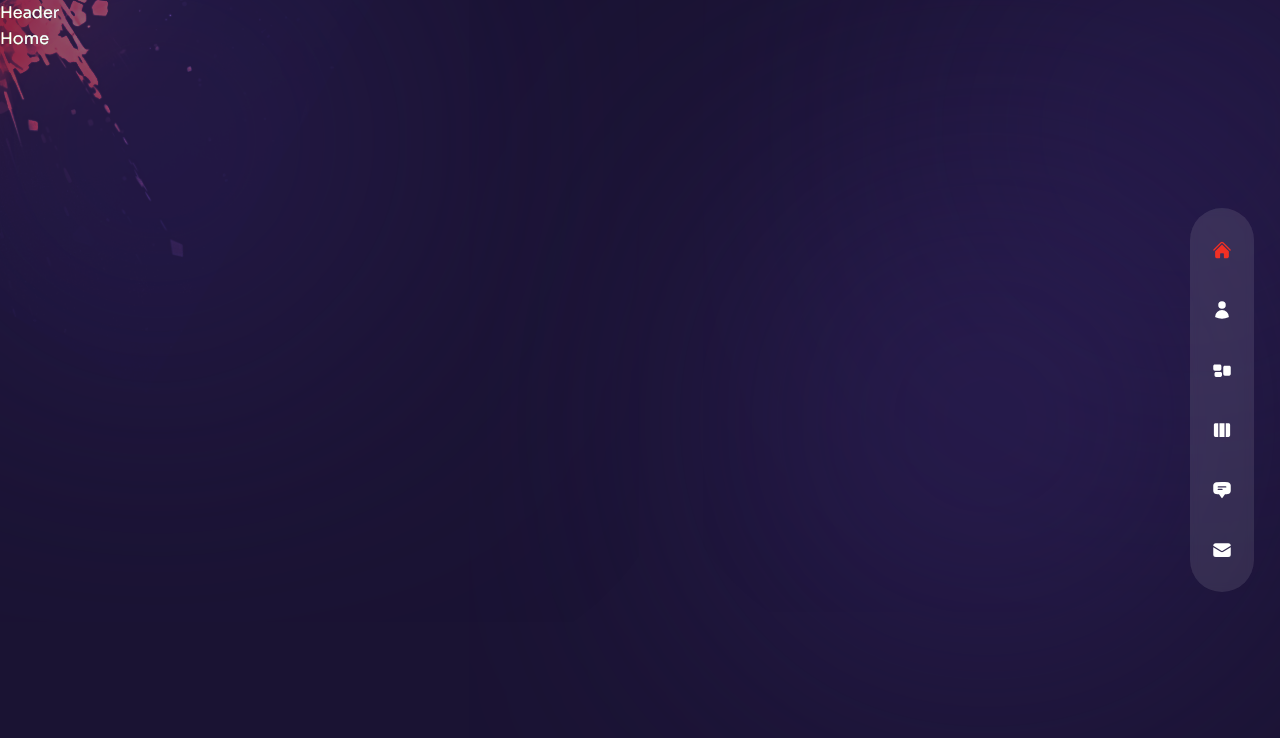
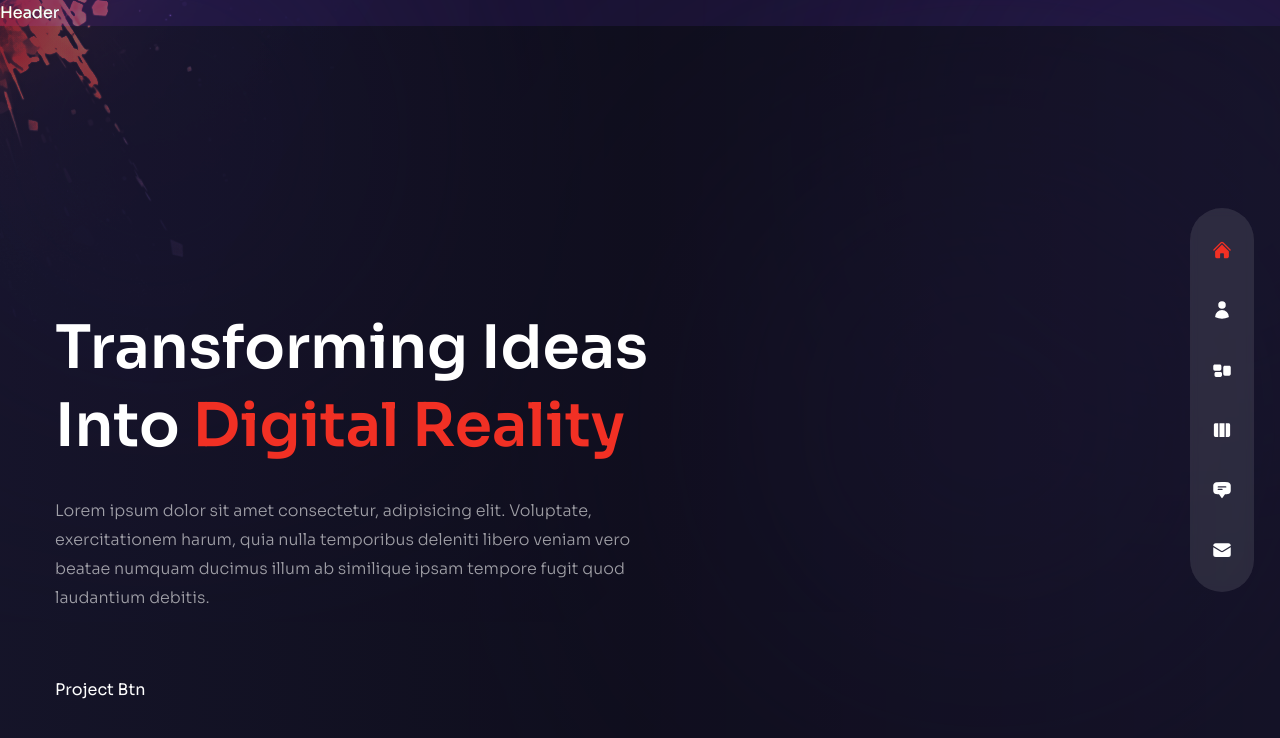
Before and after one commit to farjad6/farjad6.github.io, a Next.js app: page / in a window 1280 px wide. Shown: the top 738 px of the page. Built offline with nearby package versions, Linux system fonts and the light colour scheme.

Commit message:
js -> jsx

```diff
--- a/pages/api/hello.js
+++ /dev/null
@@ -1,5 +0,0 @@
-// Next.js API route support: https://nextjs.org/docs/api-routes/introduction
-
-export default function handler(req, res) {
-  res.status(200).json({ name: 'John Doe' })
-}
--- a/pages/index.js
+++ /dev/null
@@ -1,5 +0,0 @@
-const Home = () => {
-  return <div>Home</div>;
-};
-
-export default Home;
--- /dev/null
+++ b/pages/index.jsx
@@ -0,0 +1,51 @@
+import Image from "next/image";
+import { motion } from "framer-motion";
+
+import ParticlesContainer from "../components/ParticlesContainer";
+import ProjectsBtn from "../components/ProjectsBtn";
+import Avatar from "../components/Avatar";
+
+import { fadeIn } from "../variants";
+
+const Home = () => {
+  return (
+    <div className="bg-primary/60 h-full">
+      {/* text */}
+      <div className="w-full h-full bg-gradient-to-r from-primary/10 via-black/30 to-black/10">
+        <div className="text-center flex flex-col justify-center xl:pt-40 xl:text-left h-full container mx-auto">
+          {/* title */}
+          <h1 className="h1">
+            Transforming Ideas <br /> Into{" "}
+            <span className="text-accent">Digital Reality</span>
+          </h1>
+
+          {/* subtitle */}
+          <p className="max-w-sm xl:max-w-xl mx-auto xl:mx-0 mb-10 xl:mb-16">
+            Lorem ipsum dolor sit amet consectetur, adipisicing elit. Voluptate,
+            exercitationem harum, quia nulla temporibus deleniti libero veniam
+            vero beatae numquam ducimus illum ab similique ipsam tempore fugit
+            quod laudantium debitis.
+          </p>
+
+          {/* btn */}
+          <div className="flex justify-center xl:hidden relative">
+            <ProjectsBtn />
+          </div>
+          <motion.div
+            variants={fadeIn("down", 0.4)}
+            initial="hidden"
+            animate="show"
+            exit="hidden"
+            className="hidden xl:flex"
+          >
+            <ProjectsBtn />
+          </motion.div>
+        </div>
+      </div>
+      {/* image */}
+      <div className="">image</div>
+    </div>
+  );
+};
+
+export default Home;
```
Also changed, not shown: pages/_app.jsx (renamed from pages/_app.js), pages/about/index.jsx (renamed from pages/about/index.js), pages/contact/index.jsx (renamed from pages/contact/index.js), pages/services/index.jsx (renamed from pages/services/index.js), pages/testimonials/index.jsx (renamed from pages/testimonials/index.js), pages/work/index.jsx (renamed from pages/work/index.js).
